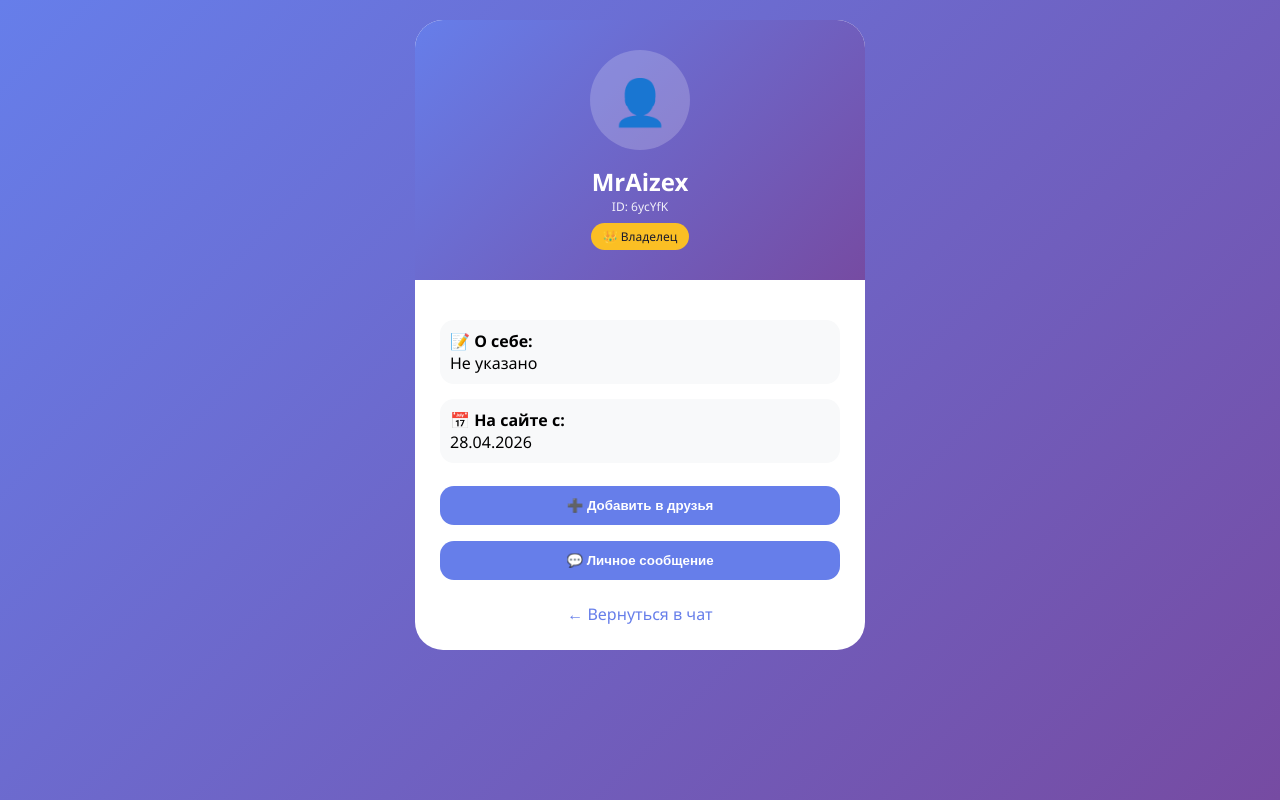
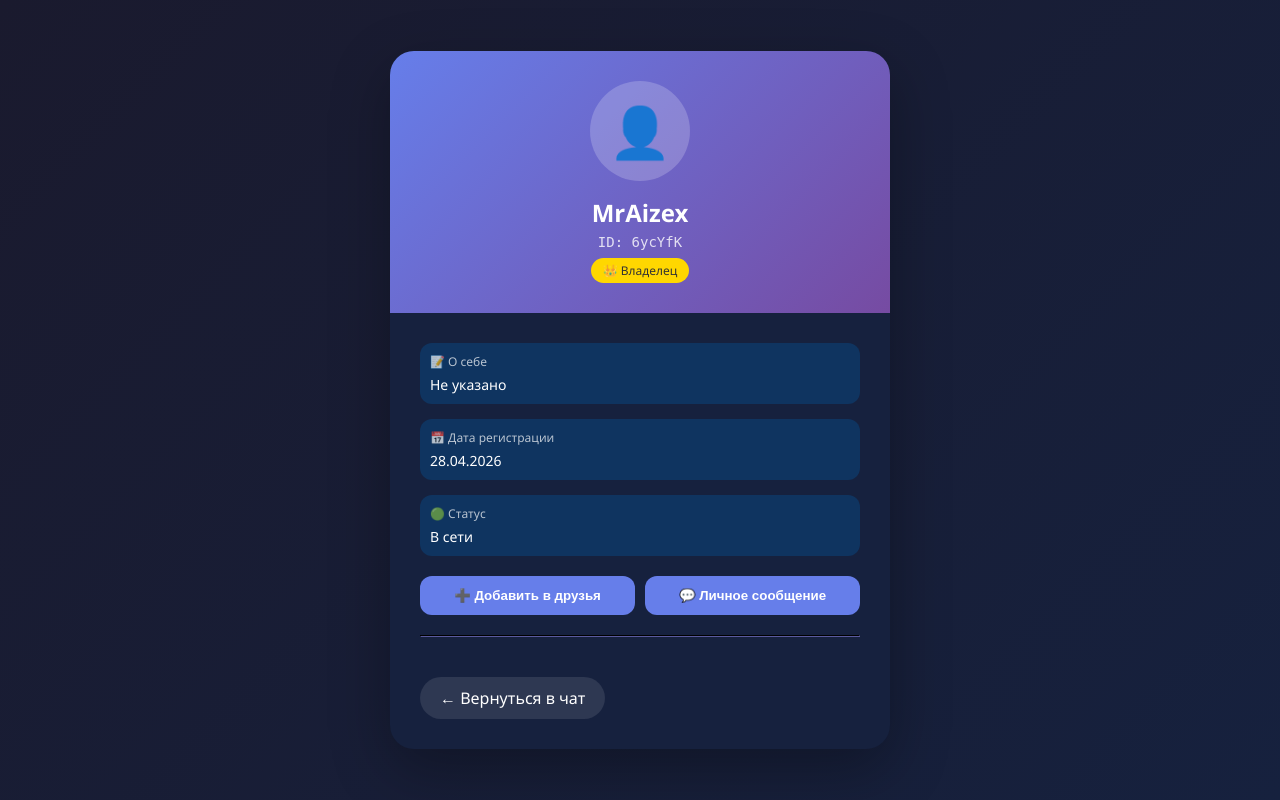
Before and after one commit to Userffft/chats-2.0, a Flask app: page /user/1 in a window 1280 px wide. Run offline with Flask 3, Linux system fonts and the light colour scheme; the visitor is signed in with stand-in values (Sample User, id 1).

Commit message:
Update user_profile.html

```diff
--- a/templates/user_profile.html
+++ b/templates/user_profile.html
@@ -3,29 +3,78 @@
 <head>
     <meta charset="UTF-8">
     <title>{{ user.username }} - ChatVerse</title>
+    <link rel="stylesheet" href="https://cdnjs.cloudflare.com/ajax/libs/font-awesome/6.5.1/css/all.min.css">
     <style>
-        *{margin:0;padding:0;box-sizing:border-box}
-        body{font-family:'Segoe UI',Arial,sans-serif;background:linear-gradient(135deg,#667eea 0%,#764ba2 100%);min-height:100vh;padding:20px}
-        .container{max-width:450px;margin:0 auto;background:white;border-radius:28px;overflow:hidden;animation:fadeIn 0.3s}
-        @keyframes fadeIn{from{opacity:0;transform:scale(0.95)}to{opacity:1;transform:scale(1)}}
-        .header{background:linear-gradient(135deg,#667eea 0%,#764ba2 100%);padding:30px;text-align:center;color:white}
-        .avatar{width:100px;height:100px;background:rgba(255,255,255,0.2);border-radius:50%;margin:0 auto 15px;display:flex;align-items:center;justify-content:center;font-size:45px;overflow:hidden}
-        .avatar img{width:100%;height:100%;object-fit:cover}
-        .content{padding:25px}
-        .info-block{margin:15px 0;padding:10px;background:#f8f9fa;border-radius:14px}
-        .role-badge{display:inline-block;padding:5px 12px;border-radius:20px;font-size:12px;margin-top:8px}
-        .role-owner{background:#fbbf24;color:#1a1a2e}
-        .role-admin{background:#ef4444;color:white}
-        .role-moderator{background:#06b6d4;color:white}
-        .role-helper{background:#8b5cf6;color:white}
-        button{padding:12px;margin:8px 0;border:none;border-radius:14px;cursor:pointer;font-weight:bold;width:100%}
-        .btn-primary{background:#667eea;color:white}
-        .btn-primary:hover{transform:scale(0.98)}
-        .back-btn{display:block;text-align:center;margin-top:15px;color:#667eea;text-decoration:none}
-        select{padding:10px;border-radius:12px;border:2px solid #e0e0e0;margin:10px 0;width:100%}
-        .btn-warning{background:#f59e0b;color:white}
-        .btn-danger{background:#ef4444;color:white}
-        .btn-success{background:#22c55e;color:white}
+        * { margin: 0; padding: 0; box-sizing: border-box; }
+        body {
+            font-family: 'Segoe UI', Arial, sans-serif;
+            background: linear-gradient(135deg, #1a1a2e 0%, #16213e 100%);
+            min-height: 100vh;
+            display: flex;
+            justify-content: center;
+            align-items: center;
+            padding: 20px;
+        }
+        .container {
+            max-width: 500px;
+            width: 100%;
+            background: #16213e;
+            border-radius: 24px;
+            overflow: hidden;
+            box-shadow: 0 20px 60px rgba(0,0,0,0.3);
+            animation: fadeIn 0.3s;
+            color: white;
+        }
+        @keyframes fadeIn {
+            from { opacity: 0; transform: scale(0.95); }
+            to { opacity: 1; transform: scale(1); }
+        }
+        .header {
+            background: linear-gradient(135deg, #667eea 0%, #764ba2 100%);
+            padding: 30px;
+            text-align: center;
+        }
+        .avatar {
+            width: 100px;
+            height: 100px;
+            background: rgba(255,255,255,0.2);
+            border-radius: 50%;
+            margin: 0 auto 15px;
+            display: flex;
+            align-items: center;
+            justify-content: center;
+            font-size: 50px;
+            overflow: hidden;
+        }
+        .avatar img { width: 100%; height: 100%; object-fit: cover; }
+        .user-id { font-family: monospace; font-size: 14px; opacity: 0.8; margin-top: 5px; }
+        .role-badge { display: inline-block; padding: 4px 12px; border-radius: 20px; font-size: 12px; margin-top: 8px; }
+        .role-owner { background: #ffd700; color: #333; }
+        .role-admin { background: #ff6b6b; }
+        .role-moderator { background: #4ecdc4; }
+        .role-helper { background: #45b7d1; }
+        .content { padding: 30px; }
+        .info-row { margin-bottom: 15px; padding: 10px; background: #0f3460; border-radius: 12px; }
+        .info-label { font-size: 12px; opacity: 0.7; margin-bottom: 5px; }
+        .info-value { font-size: 14px; }
+        .actions { display: flex; gap: 10px; margin-top: 20px; flex-wrap: wrap; }
+        button {
+            flex: 1;
+            padding: 12px;
+            border: none;
+            border-radius: 12px;
+            cursor: pointer;
+            font-weight: bold;
+            transition: 0.2s;
+        }
+        button:hover { transform: translateY(-2px); opacity: 0.9; }
+        .btn-primary { background: #667eea; color: white; }
+        .btn-success { background: #4ade80; color: #1a1a2e; }
+        .btn-warning { background: #f39c12; color: #1a1a2e; }
+        .btn-danger { background: #ef4444; color: white; }
+        .back-btn { display: inline-block; margin-top: 20px; padding: 10px 20px; background: rgba(255,255,255,0.1); color: white; text-decoration: none; border-radius: 25px; text-align: center; }
+        .role-select { width: 100%; padding: 10px; margin: 10px 0; border-radius: 10px; background: #0f3460; color: white; border: 1px solid #2a2a4a; }
+        hr { border-color: #2a2a4a; margin: 20px 0; }
     </style>
 </head>
 <body>
@@ -33,7 +82,7 @@
         <div class="header">
             <div class="avatar">{% if user.avatar %}<img src="{{ user.avatar }}">{% else %}👤{% endif %}</div>
             <h2>{{ user.username }}</h2>
-        <div style="font-size:12px; opacity:0.9;">ID: {{ user.user_id_display }}</div>
+            <div class="user-id">ID: {{ user.user_id_display }}</div>
             <div class="role-badge role-{{ user.role }}">
                 {% if user.role == 'owner' %}👑 Владелец
                 {% elif user.role == 'admin' %}⚙️ Администратор
@@ -43,19 +92,28 @@
             </div>
         </div>
         <div class="content">
-        <div class="info-block">
-            <strong>📝 О себе:</strong><br>{{ user.bio or 'Не указано' }}
+            <div class="info-row">
+                <div class="info-label">📝 О себе</div>
+                <div class="info-value">{{ user.bio or 'Не указано' }}</div>
             </div>
-        <div class="info-block">
-            <strong>📅 На сайте с:</strong><br>{{ user.created_at.strftime('%d.%m.%Y') }}
+            <div class="info-row">
+                <div class="info-label">📅 Дата регистрации</div>
+                <div class="info-value">{{ user.created_at.strftime('%d.%m.%Y') if user.created_at else 'Неизвестно' }}</div>
+            </div>
+            <div class="info-row">
+                <div class="info-label">🟢 Статус</div>
+                <div class="info-value">{{ 'В сети' if user.status == 'online' else 'Не в сети' }}</div>
             </div>
 
+            <div class="actions">
                 <button class="btn-primary" onclick="sendFriendRequest()">➕ Добавить в друзья</button>
                 <button class="btn-primary" onclick="startPrivateChat()">💬 Личное сообщение</button>
+            </div>
 
-        {% if current_user.role in ['owner','admin'] and current_user.id != user.id and user.role != 'owner' %}
-        <div style="margin-top: 15px;">
-            <select id="roleSelect">
+            {% if current_user.id != user.id and (current_user.role == 'owner' or (current_user.role == 'admin' and user.role != 'owner')) %}
+                <hr>
+                <h4 style="margin-bottom: 15px;">⚙️ Управление привилегиями</h4>
+                <select id="roleSelect" class="role-select">
                     <option value="user" {% if user.role == 'user' %}selected{% endif %}>👤 Пользователь</option>
                     <option value="helper" {% if user.role == 'helper' %}selected{% endif %}>🆘 Хелпер</option>
                     <option value="moderator" {% if user.role == 'moderator' %}selected{% endif %}>🛡️ Модератор</option>
@@ -63,31 +121,35 @@
                         <option value="admin" {% if user.role == 'admin' %}selected{% endif %}>⚙️ Администратор</option>
                     {% endif %}
                 </select>
+                <div class="actions" style="margin-top: 10px;">
                     <button class="btn-warning" onclick="changeRole()">🎖️ Выдать привилегию</button>
                     <button class="btn-danger" onclick="removeRole()">⬇️ Снять привилегию</button>
                 </div>
             {% endif %}
 
+            <hr>
             <a href="/chat" class="back-btn">← Вернуться в чат</a>
         </div>
     </div>
+
     <script>
-    const userId = {{ user.id }};
-    const currentRole = '{{ current_user.role }}';
+        const targetUserId = {{ user.id }};
+        const currentUserRole = '{{ current_user.role }}';
 
         function sendFriendRequest() {
             fetch('/friend_request', {
                 method: 'POST',
                 headers: { 'Content-Type': 'application/json' },
-            body: JSON.stringify({ user_id: userId })
+                body: JSON.stringify({ user_id: targetUserId })
             }).then(res => res.json()).then(data => {
                 if (data.success) alert('✅ Запрос отправлен!');
-            else alert(data.error);
+                else alert('❌ ' + data.error);
             });
         }
 
         function startPrivateChat() {
-        window.location.href = `/chat?pm=${userId}`;
+            window.opener?.postMessage({ type: 'startPrivateChat', userId: targetUserId }, '*');
+            window.close();
         }
 
         function changeRole() {
@@ -95,10 +157,12 @@
             fetch('/change_role', {
                 method: 'POST',
                 headers: { 'Content-Type': 'application/json' },
-            body: JSON.stringify({ user_id: userId, role: role })
+                body: JSON.stringify({ user_id: targetUserId, role: role })
             }).then(res => res.json()).then(data => {
-            if (data.success) location.reload();
-            else alert(data.error);
+                if (data.success) {
+                    alert('✅ Роль изменена!');
+                    location.reload();
+                } else alert('❌ ' + data.error);
             });
         }
 
@@ -106,10 +170,12 @@
             fetch('/change_role', {
                 method: 'POST',
                 headers: { 'Content-Type': 'application/json' },
-            body: JSON.stringify({ user_id: userId, role: 'user' })
+                body: JSON.stringify({ user_id: targetUserId, role: 'user' })
             }).then(res => res.json()).then(data => {
-            if (data.success) location.reload();
-            else alert(data.error);
+                if (data.success) {
+                    alert('✅ Привилегия снята!');
+                    location.reload();
+                } else alert('❌ ' + data.error);
             });
         }
     </script>
```
Lines whose indentation alone changed are shown as unchanged.
